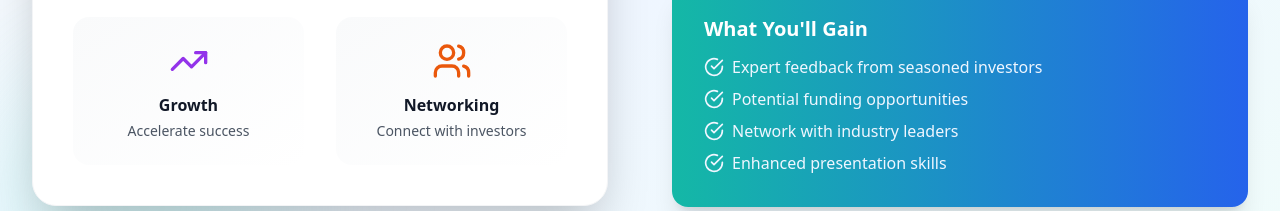
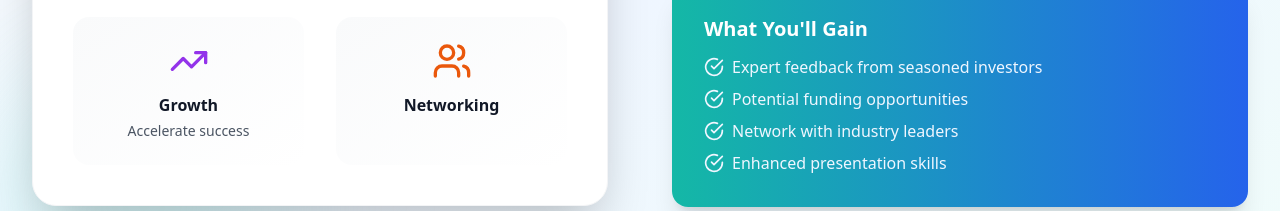
Before and after one commit to guruprasath1234/icrcct2k25, a React (Vite) app: page / in a window 1280 px wide. Shown: the part 2623-2834 px from the top of the page. Built offline with nearby package versions, Linux system fonts and the light colour scheme.

Commit message:
Remove description for Networking in the features list

```diff
--- a/src/App.tsx
+++ b/src/App.tsx
@@ -512,7 +512,7 @@ function App() {
               { icon: Target, color: "text-blue-600", title: "Business Strategy", desc: "Refine your approach" },
               { icon: Lightbulb, color: "text-teal-600", title: "Innovation", desc: "Creative solutions" },
               { icon: TrendingUp, color: "text-purple-600", title: "Growth", desc: "Accelerate success" },
-              { icon: Users, color: "text-orange-600", title: "Networking", desc: "Connect with investors" },
+              { icon: Users, color: "text-orange-600", title: "Networking", desc: "" },
             ].map(({ icon: Icon, color, title, desc }, i) => (
               <div key={i} className="text-center p-6 bg-gradient-to-br from-gray-50 to-white rounded-2xl hover:shadow-xl transition-all duration-300">
                 <Icon className={`w-10 h-10 ${color} mx-auto mb-3`} />
```
